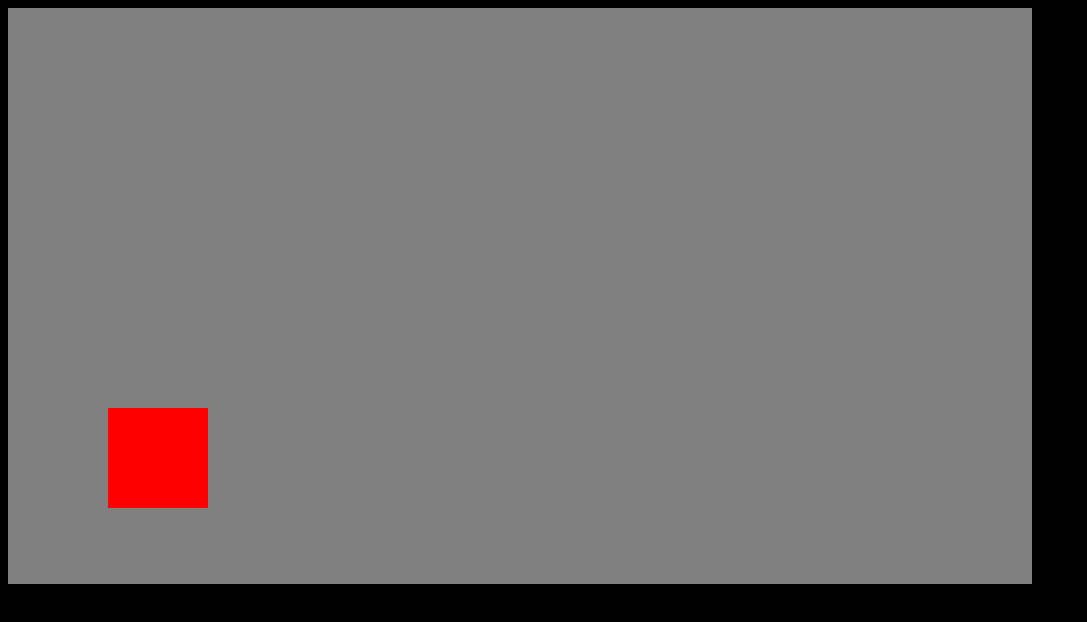
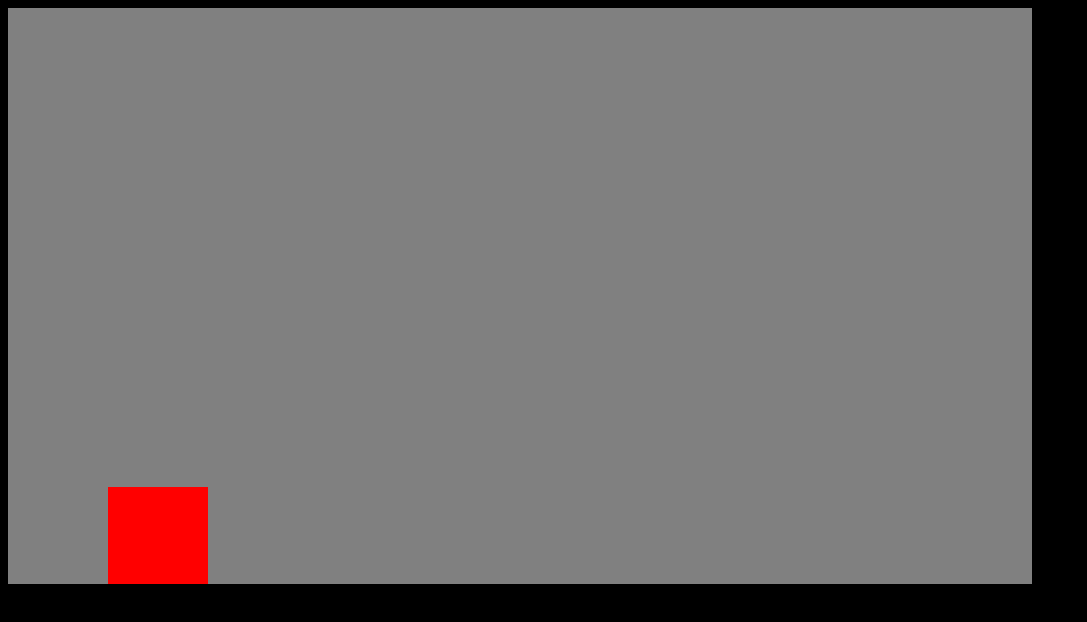
Before and after one commit to cyrilmb/cat-jumper, a plain HTML site: page index.html in a window 1280 px wide. Shown: the whole page, without its empty margins (0-1087 px from the left). Drawn offline with Linux system fonts and the light colour scheme.

Commit message:
simple gravity

```diff
--- a/index.html
+++ b/index.html
@@ -8,6 +8,7 @@
 </head>
 <body style="background-color: black;">
     <canvas></canvas>
+    <script src="js/classes/Player.js"></script>
     <script src="index.js"></script>
 </body>
 </html>
--- a/index.js
+++ b/index.js
@@ -3,32 +3,6 @@ const c = canvas.getContext('2d');
 
 canvas.width = 64 * 16;
 canvas.height = 64 * 9;
-
-class Player {
-  constructor() {
-    this.position = {
-      x: 100,
-      y: 100,
-    };
-    this.width = 100;
-    this.height = 100;
-    this.sides = {
-      bottom: this.position.y + this.height,
-    };
-  }
-
-  draw() {
-    c.fillStyle = 'red';
-    c.fillRect(this.position.x, this.position.y, this.width, this.height);
-  }
-
-  update() {
-    if (this.sides.bottom < canvas.height) {
-      this.position.y++;
-      this.sides.bottom = this.position.y + this.height;
-    }
-  }
-}
 
 const player = new Player();
 
--- /dev/null
+++ b/js/classes/Player.js
@@ -0,0 +1,35 @@
+class Player {
+  constructor() {
+    this.position = {
+      x: 100,
+      y: 100,
+    };
+
+    this.velocity = {
+      x: 0,
+      y: 0,
+    };
+
+    this.width = 100;
+    this.height = 100;
+    this.sides = {
+      bottom: this.position.y + this.height,
+    };
+    this.gravity = 1;
+  }
+
+  draw() {
+    c.fillStyle = 'red';
+    c.fillRect(this.position.x, this.position.y, this.width, this.height);
+  }
+
+  update() {
+    this.position.y += this.velocity.y;
+
+    // above bottom of canvas
+    if (this.sides.bottom + this.velocity.y < canvas.height) {
+      this.velocity.y += this.gravity;
+      this.sides.bottom = this.position.y + this.height;
+    } else this.velocity.y = 0;
+  }
+}
```
